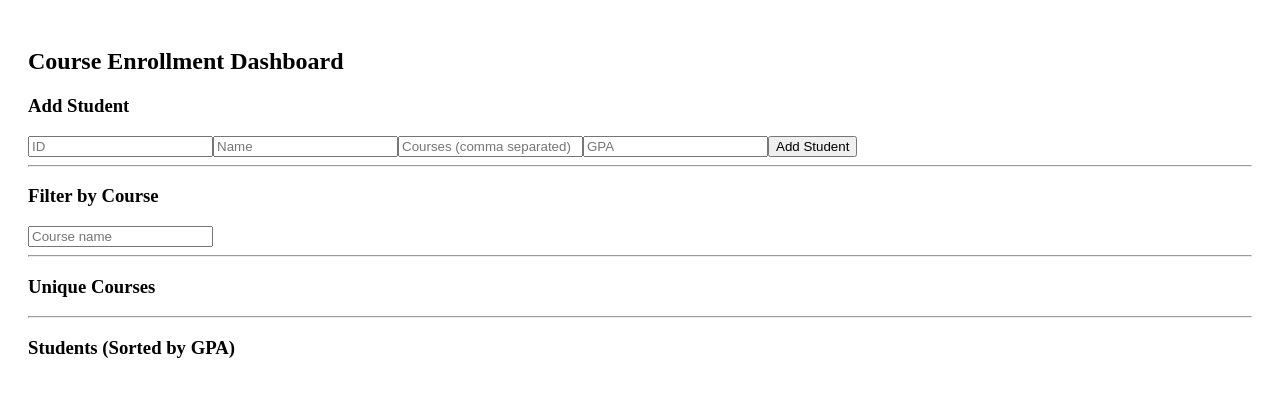
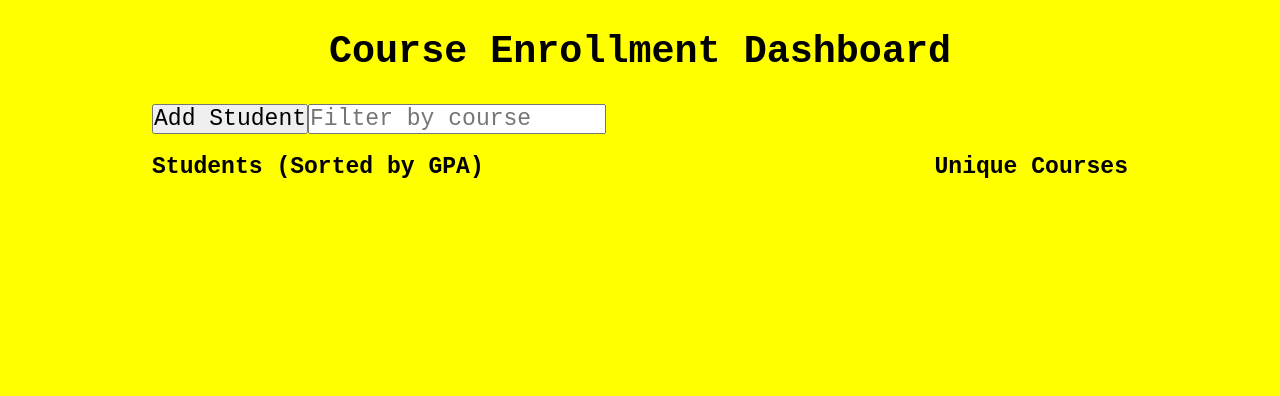
Before and after one commit to Paranjoy-Hazarika/React-Projects, a React (Vite) app: page / in a window 1280 px wide. Shown: the top 396 px of the page. Built offline with nearby package versions, Linux system fonts and the light colour scheme.

Commit message:
Added CSS and made some tweaks

```diff
--- /dev/null
+++ b/src/Course.css
@@ -0,0 +1,65 @@
+* {
+    font-family: monospace;
+    font-size: 1.2rem;
+
+    padding: 0;
+    margin: 0;
+}
+
+body {
+    display: flex;
+    max-height: 100vh;
+    background-color: yellow;
+
+    overflow: hidden;
+}
+
+#root {
+    /* background-color: blue; */
+    width: 100%;
+    height: 100%;
+    max-height: 100vh;
+
+    padding: 30px;
+
+    display: flex;
+    justify-content: center;
+    align-items: center;
+
+}
+
+.dashboard {
+    /* background-color: blue; */
+    width: 80%;
+    height: 100%;
+    max-height: 100vh;
+
+    display: flex;
+    flex-direction: column;
+    gap: 20px;
+
+}
+
+#main-heading {
+    font-size: 2rem;
+    text-align: center;
+    margin-bottom: 10px;
+}
+
+.main-content {
+    display: flex;
+    justify-content: space-between;
+
+    /* background-color: #fff; */
+    /* height: 100%; */
+}
+
+.students-section {
+    height: 100%;
+    max-height: 550px;
+
+    /* background-color: aqua; */
+    min-width: 80%;
+
+    overflow-y: auto;
+}
--- a/src/Course.jsx
+++ b/src/Course.jsx
@@ -1,8 +1,10 @@
 import React, { useState } from "react";
+import './Course.css'
 
 export default function EnrollmentDashboard() {
 
-  // State: Map of students
+  const [showModal, setShowModal] = useState(false);
+
   const [students, setStudents] = useState(new Map());
 
   const [filterCourse, setFilterCourse] = useState("");
@@ -14,7 +16,6 @@ export default function EnrollmentDashboard() {
     gpa: ""
   });
 
-  // Add student
   const addStudent = () => {
 
     const courseSet = new Set(
@@ -37,7 +38,6 @@ export default function EnrollmentDashboard() {
     setNewStudent({ id: "", name: "", courses: "", gpa: "" });
   };
 
-  // Remove student
   const removeStudent = (id) => {
 
     const newMap = new Map(students);
@@ -47,15 +47,12 @@ export default function EnrollmentDashboard() {
     setStudents(newMap);
   };
 
-  // Convert Map -> Array
   const studentArray = [...students.values()];
 
-  // Sort by GPA (descending)
   const sortedStudents = [...studentArray].sort(
     (a, b) => b.gpa - a.gpa
   );
 
-  // Unique courses using reduce + Set
   const uniqueCourses = studentArray.reduce((acc, student) => {
 
     student.enrolledCourses.forEach(course => acc.add(course));
@@ -64,7 +61,6 @@ export default function EnrollmentDashboard() {
 
   }, new Set());
 
-  // Filter students by course
   const filteredStudents = filterCourse
     ? sortedStudents.filter(student =>
         student.enrolledCourses.has(filterCourse)
@@ -72,11 +68,32 @@ export default function EnrollmentDashboard() {
     : sortedStudents;
 
   return (
-    <div style={{ padding: "20px" }}>
+    <div className="dashboard">
 
-      <h2>Course Enrollment Dashboard</h2>
+      <h2 id="main-heading">Course Enrollment Dashboard</h2>
+
+      <div className="header-row">
+
+        <button onClick={() => setShowModal(true)}>
+          Add Student
+        </button>
+
+        <input
+          placeholder="Filter by course"
+          value={filterCourse}
+          onChange={e => setFilterCourse(e.target.value)}
+        />
+
+      </div>
+
+      {showModal && (
+        <div className="modal-overlay">
+
+          <dialog open className="modal">
 
             <h3>Add Student</h3>
+
+            <div className="inputFields">
 
               <input
                 placeholder="ID"
@@ -110,34 +127,40 @@ export default function EnrollmentDashboard() {
                 }
               />
 
-      <button onClick={addStudent}>Add Student</button>
+              <div className="modal-buttons">
 
-      <hr />
+                <button
+                  onClick={() => {
+                    addStudent();
+                    setShowModal(false);
+                  }}
+                >
+                  Add Student
+                </button>
 
-      <h3>Filter by Course</h3>
+                <button onClick={() => setShowModal(false)}>
+                  Cancel
+                </button>
 
-      <input
-        placeholder="Course name"
-        value={filterCourse}
-        onChange={e => setFilterCourse(e.target.value)}
-      />
+              </div>
 
-      <hr />
+            </div>
 
-      <h3>Unique Courses</h3>
+          </dialog>
 
-      <ul>
-        {[...uniqueCourses].map((course, index) => (
-          <li key={index}>{course}</li>
-        ))}
-      </ul>
+        </div>
+      )}
 
-      <hr />
+      <div className="main-content">
+
+        <div className="students-section">
 
           <h3>Students (Sorted by GPA)</h3>
 
+          <div className="students-grid">
+
             {filteredStudents.map(student => (
-        <div key={student.id} style={{ border: "1px solid gray", margin: "10px", padding: "10px" }}>
+              <div key={student.id} className="student-card">
 
                 <h4>{student.name}</h4>
 
@@ -160,5 +183,23 @@ export default function EnrollmentDashboard() {
             ))}
 
           </div>
+
+        </div>
+
+        <div className="courses-sidebar">
+
+          <h3>Unique Courses</h3>
+
+          <ul>
+            {[...uniqueCourses].map((course, index) => (
+              <li key={index}>{course}</li>
+            ))}
+          </ul>
+
+        </div>
+
+      </div>
+
+    </div>
   );
 }
```
Lines whose indentation alone changed are shown as unchanged.
